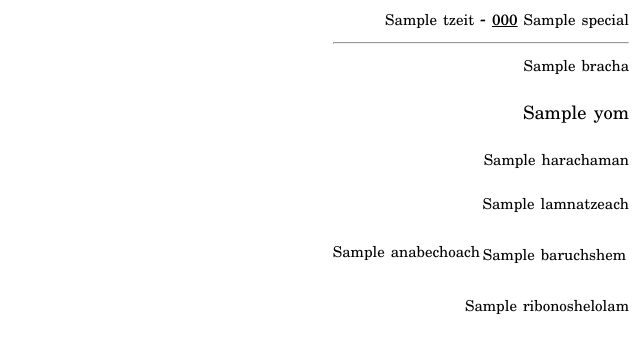
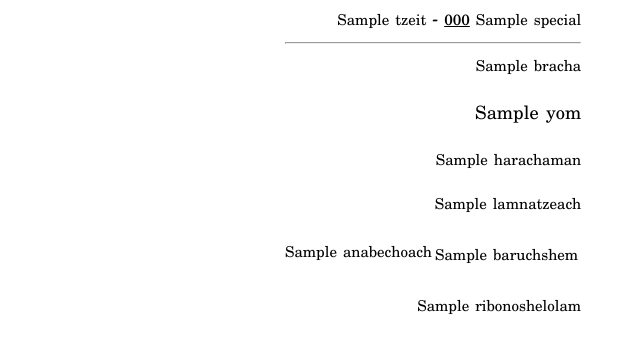
Before and after one commit to Yossi/omer, a Flask app: template templates/main.html in a window 1280 px wide. Shown: the top 353 px of the page, without its empty margins (640-1280 px from the left). Run offline with Flask 2, Linux system fonts and the light colour scheme; the template is opened without the code that fills it: most values are stand-ins (such as "Sample title", 1, 10 or a date in 2020).

Commit message:
Set min-width as well

```diff
--- a/templates/main.html
+++ b/templates/main.html
@@ -69,6 +69,7 @@
         font-family:'TaameyFrankCLM';
         font-size:18px;
         max-width:620px;
+        min-width:350px;
         float:right;
       }
       #bracha { {{ bracha_style }} }
```
